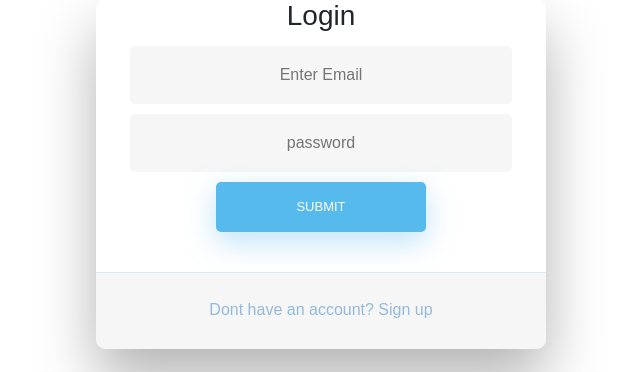
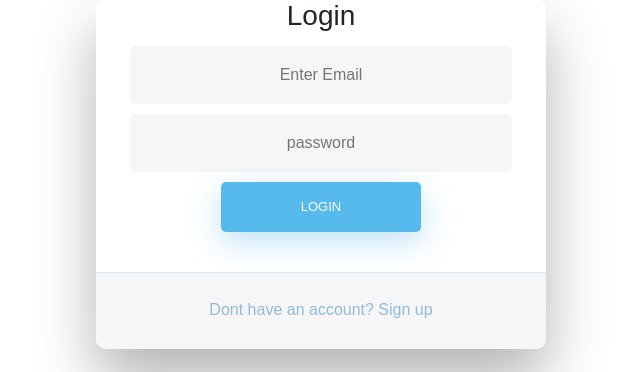
Before and after one commit to elvis-chuks/app-lee-private, a Flask app: page /login in a window 1280 px wide. Shown: the part 226-598 px from the top of the page, without its empty margins (319-959 px from the left). Run offline with Flask 2, Linux system fonts and the light colour scheme; some libraries are stand-ins or nearby versions.

Commit message:
login thingy

```diff
--- a/templates/login.html
+++ b/templates/login.html
@@ -30,7 +30,7 @@
     <form action="/login" method="POST">
       <input type="email" id="login" class="fadeIn second" name="email" placeholder="Enter Email">
       <input type="password" id="password" class="fadeIn third" name="password" placeholder="password">
-      <input type="submit" class="fadeIn fourth" value="Submit">
+      <input type="submit" class="fadeIn fourth" value="Login">
     </form>
 
     <!-- Remind Passowrd -->
```
